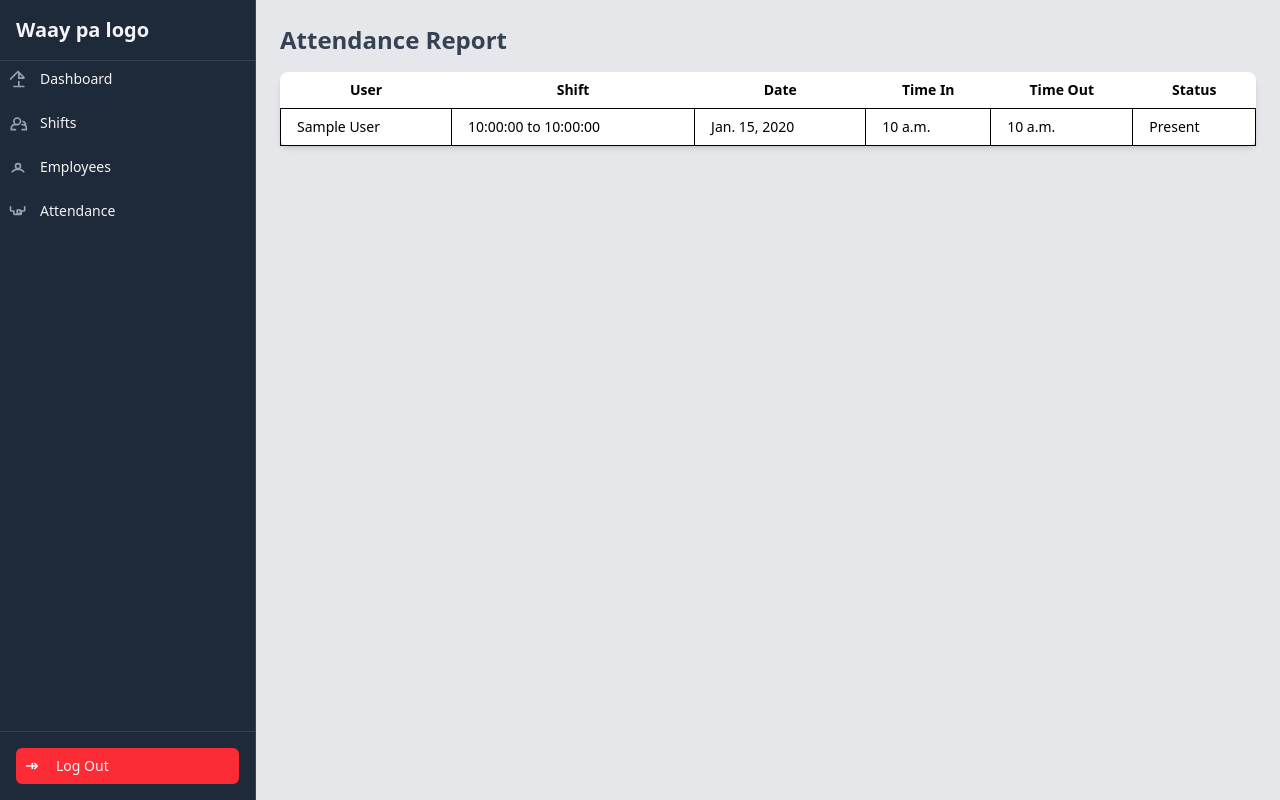
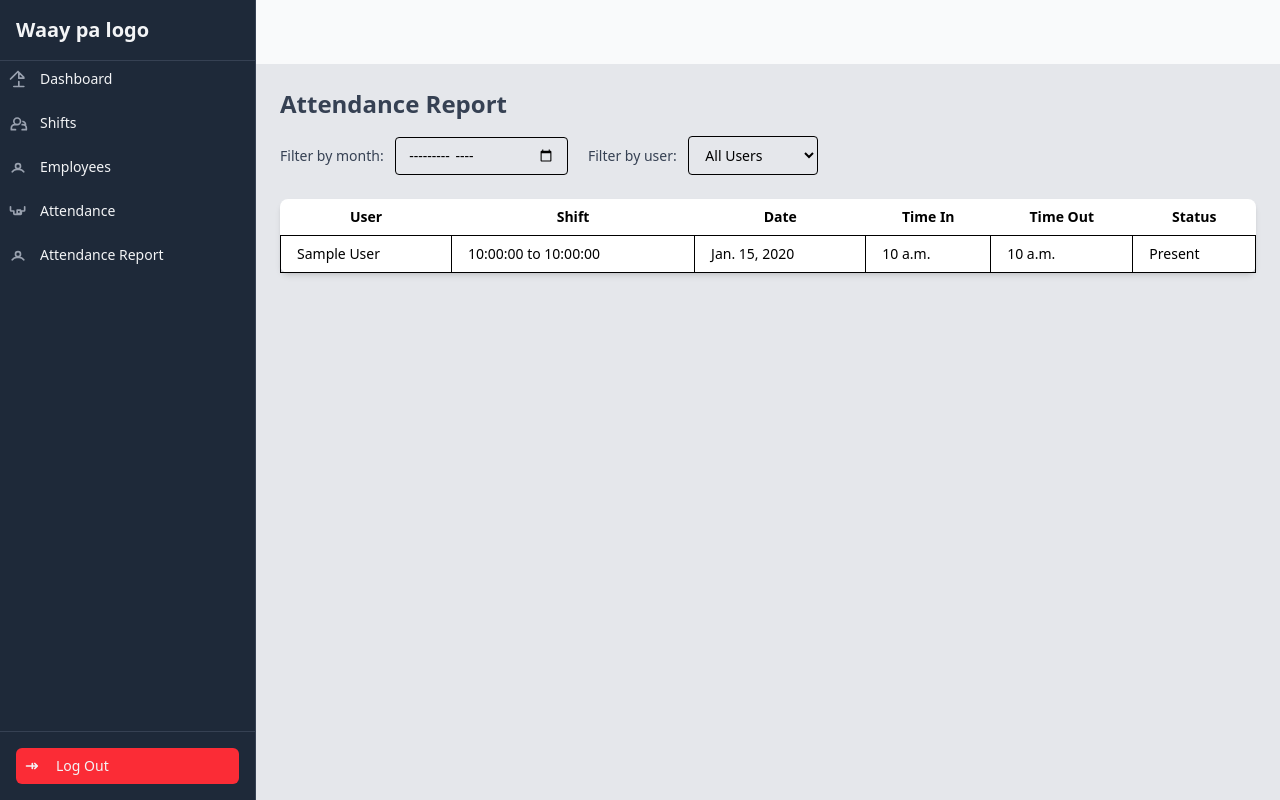
Before and after one commit to jafetpeter/finalproject, a Django app: page /attendance/report/ in a window 1280 px wide. Run offline with Django 4.2, Linux system fonts and the light colour scheme; tables that the repository leaves empty hold one stand-in row (values such as "Sample post").

Commit message:
attendance all goods, kulang pa dept kag dashboard

```diff
--- a/crud/static/Js/auto_hide_toast.js
+++ b/crud/static/Js/auto_hide_toast.js
@@ -3,6 +3,6 @@
     if (toastContainer) {
         setTimeout(() => {
             toastContainer.style.display = 'none';
-        }, 3000); // Auto-dismiss after 3 seconds
+        }, 3000);
     }
 });
--- a/crud/static/css/output.css
+++ b/crud/static/css/output.css
@@ -8,31 +8,18 @@
     --font-mono: ui-monospace, SFMono-Regular, Menlo, Monaco, Consolas, "Liberation Mono",
       "Courier New", monospace;
     --color-red-100: oklch(93.6% 0.032 17.717);
-    --color-red-300: oklch(80.8% 0.114 19.571);
     --color-red-500: oklch(63.7% 0.237 25.331);
     --color-red-600: oklch(57.7% 0.245 27.325);
     --color-red-800: oklch(44.4% 0.177 26.899);
     --color-yellow-100: oklch(97.3% 0.071 103.193);
-    --color-yellow-300: oklch(90.5% 0.182 98.111);
-    --color-yellow-500: oklch(79.5% 0.184 86.047);
     --color-yellow-800: oklch(47.6% 0.114 61.907);
     --color-green-100: oklch(96.2% 0.044 156.743);
-    --color-green-300: oklch(87.1% 0.15 154.449);
     --color-green-500: oklch(72.3% 0.219 149.579);
-    --color-green-600: oklch(62.7% 0.194 149.214);
     --color-green-800: oklch(44.8% 0.119 151.328);
     --color-blue-100: oklch(93.2% 0.032 255.585);
     --color-blue-500: oklch(62.3% 0.214 259.815);
     --color-blue-600: oklch(54.6% 0.245 262.881);
     --color-blue-700: oklch(48.8% 0.243 264.376);
-    --color-indigo-50: oklch(96.2% 0.018 272.314);
-    --color-indigo-200: oklch(87% 0.065 274.039);
-    --color-indigo-300: oklch(78.5% 0.115 274.713);
-    --color-indigo-400: oklch(67.3% 0.182 276.935);
-    --color-indigo-500: oklch(58.5% 0.233 277.117);
-    --color-indigo-600: oklch(51.1% 0.262 276.966);
-    --color-indigo-700: oklch(45.7% 0.24 277.023);
-    --color-indigo-800: oklch(39.8% 0.195 277.366);
     --color-gray-50: oklch(98.5% 0.002 247.839);
     --color-gray-100: oklch(96.7% 0.003 264.542);
     --color-gray-200: oklch(92.8% 0.006 264.531);
@@ -46,11 +33,11 @@
     --color-neutral-400: oklch(70.8% 0 0);
     --color-neutral-700: oklch(37.1% 0 0);
     --color-neutral-800: oklch(26.9% 0 0);
+    --color-black: #000;
     --color-white: #fff;
     --spacing: 0.25rem;
     --container-xs: 20rem;
     --container-md: 28rem;
-    --container-lg: 32rem;
     --container-xl: 36rem;
     --text-xs: 0.75rem;
     --text-xs--line-height: calc(1 / 0.75);
@@ -331,6 +318,12 @@
   .mb-8 {
     margin-bottom: calc(var(--spacing) * 8);
   }
+  .ml-2 {
+    margin-left: calc(var(--spacing) * 2);
+  }
+  .ml-4 {
+    margin-left: calc(var(--spacing) * 4);
+  }
   .block {
     display: block;
   }
@@ -955,9 +843,9 @@
       }
     }
   }
-  .focus\:border-blue-500 {
+  .focus\:border-black {
     &:focus {
-      border-color: var(--color-blue-500);
+      border-color: var(--color-black);
     }
   }
   .focus\:border-gray-500 {
@@ -965,19 +853,15 @@
       border-color: var(--color-gray-500);
     }
   }
-  .focus\:border-indigo-500 {
-    &:focus {
-      border-color: var(--color-indigo-500);
-    }
-  }
-  .focus\:border-indigo-600 {
-    &:focus {
-      border-color: var(--color-indigo-600);
-    }
-  }
   .focus\:border-transparent {
     &:focus {
       border-color: transparent;
+    }
+  }
+  .focus\:ring {
+    &:focus {
+      --tw-ring-shadow: var(--tw-ring-inset,) 0 0 0 calc(1px + var(--tw-ring-offset-width)) var(--tw-ring-color, currentcolor);
+      box-shadow: var(--tw-inset-shadow), var(--tw-inset-ring-shadow), var(--tw-ring-offset-shadow), var(--tw-ring-shadow), var(--tw-shadow);
     }
   }
   .focus\:ring-2 {
@@ -1203,6 +1072,59 @@
   inherits: false;
   initial-value: solid;
 }
+@property --tw-blur {
+  syntax: "*";
+  inherits: false;
+}
+@property --tw-brightness {
+  syntax: "*";
+  inherits: false;
+}
+@property --tw-contrast {
+  syntax: "*";
+  inherits: false;
+}
+@property --tw-grayscale {
+  syntax: "*";
+  inherits: false;
+}
+@property --tw-hue-rotate {
+  syntax: "*";
+  inherits: false;
+}
+@property --tw-invert {
+  syntax: "*";
+  inherits: false;
+}
+@property --tw-opacity {
+  syntax: "*";
+  inherits: false;
+}
+@property --tw-saturate {
+  syntax: "*";
+  inherits: false;
+}
+@property --tw-sepia {
+  syntax: "*";
+  inherits: false;
+}
+@property --tw-drop-shadow {
+  syntax: "*";
+  inherits: false;
+}
+@property --tw-drop-shadow-color {
+  syntax: "*";
+  inherits: false;
+}
+@property --tw-drop-shadow-alpha {
+  syntax: "<percentage>";
+  inherits: false;
+  initial-value: 100%;
+}
+@property --tw-drop-shadow-size {
+  syntax: "*";
+  inherits: false;
+}
 @property --tw-duration {
   syntax: "*";
   inherits: false;
@@ -1239,6 +1161,19 @@
       --tw-ring-offset-color: #fff;
       --tw-ring-offset-shadow: 0 0 #0000;
       --tw-outline-style: solid;
+      --tw-blur: initial;
+      --tw-brightness: initial;
+      --tw-contrast: initial;
+      --tw-grayscale: initial;
+      --tw-hue-rotate: initial;
+      --tw-invert: initial;
+      --tw-opacity: initial;
+      --tw-saturate: initial;
+      --tw-sepia: initial;
+      --tw-drop-shadow: initial;
+      --tw-drop-shadow-color: initial;
+      --tw-drop-shadow-alpha: 100%;
+      --tw-drop-shadow-size: initial;
       --tw-duration: initial;
     }
   }
--- a/crud/templates/attendance/attendance_list.html
+++ b/crud/templates/attendance/attendance_list.html
@@ -9,7 +9,7 @@
 <div class="flex min-h-screen bg-gray-50 text-sm">
   {% include "include/sidebar.html" %}
 
-  <div class="flex-1 p-6 bg-gray-100 transition-all duration-300 sm:ml-64" style="margin-top: 64px;">
+  <div class="flex-1 p-6 bg-gray-200 transition-all duration-300 sm:ml-64" style="margin-top: 64px;">
     <div class="mt-6">
       <div class="flex items-center justify-between mb-6">
         <h1 class="text-3xl font-extrabold text-gray-700 tracking-wide">Attendance Records</h1>
--- a/crud/templates/attendance/attendance_report.html
+++ b/crud/templates/attendance/attendance_report.html
@@ -1,4 +1,3 @@
-<!-- filepath: /c:/xampp/htdocs/finalproject/crud/templates/attendance/attendance_report.html -->
 {% extends "layout/base.html" %}
 
 {% block 'title' %} Attendance Report {% endblock 'title' %}
@@ -6,8 +5,40 @@
 {% block 'content' %}
 <div class="flex min-h-screen bg-gray-50 text-sm">
   {% include "include/sidebar.html" %}
-  <div class="flex-1 p-6 bg-gray-200 transition-all duration-300 sm:ml-64">
+  <div class="flex-1 p-6 bg-gray-200 transition-all duration-300 sm:ml-64" style="margin-top: 64px;">
     <h1 class="text-2xl font-semibold text-gray-700 mb-4">Attendance Report</h1>
+
+    <!-- Month Filter Form -->
+    <form method="get" class="mb-6" id="monthFilterForm">
+      <label for="month" class="text-sm font-medium text-gray-700 mr-2">Filter by month:</label>
+      <input
+        type="month"
+        id="month"
+        name="month"
+        value="{{ selected_month }}"
+        class="border rounded px-3 py-2 text-sm focus:outline-none focus:ring focus:border-black"
+      />
+
+      <label for="user" class="ml-4 text-sm font-medium text-gray-700 mr-2">Filter by user:</label>
+      <select
+        id="user"
+        name="user"
+        class="border rounded px-3 py-2 text-sm focus:outline-none focus:ring focus:border-black"
+      >
+        <option value="">All Users</option>
+        {% for u in users %}
+          <option value="{{ u.user_id }}" {% if u.user_id|stringformat:"s" == selected_user_id %}selected{% endif %}>
+            {{ u.full_name }}
+          </option>
+        {% endfor %}
+      </select>
+    </form>
+
+
+    {% if selected_month %}
+      <p class="mb-4 text-gray-600">Showing results for: <strong>{{ selected_month }}</strong></p>
+    {% endif %}
+
     <table class="table-auto w-full bg-white rounded-lg shadow-md">
       <thead>
         <tr>
@@ -29,9 +60,35 @@
           <td class="border px-4 py-2">{{ record.time_out }}</td>
           <td class="border px-4 py-2">{{ record.status }}</td>
         </tr>
+        {% empty %}
+        <tr>
+          <td colspan="6" class="text-center text-gray-500 py-4">No attendance records found.</td>
+        </tr>
         {% endfor %}
       </tbody>
     </table>
   </div>
 </div>
+
+<!-- Auto-submit script -->
+<script>
+  document.addEventListener("DOMContentLoaded", function () {
+    const monthInput = document.getElementById("month");
+    const userSelect = document.getElementById("user");
+    const form = document.getElementById("monthFilterForm");
+
+    if (monthInput) {
+      monthInput.addEventListener("change", function () {
+        form.submit();
+      });
+    }
+
+    if (userSelect) {
+      userSelect.addEventListener("change", function () {
+        form.submit();
+      });
+    }
+  });
+</script>
+
 {% endblock %}
--- a/crud/templates/include/sidebar.html
+++ b/crud/templates/include/sidebar.html
@@ -54,6 +54,14 @@
           Attendance
         </a>
       </li>
+      <li>
+        <a href="{% url 'attendance_report' %}" class="flex items-center p-2 rounded-md hover:bg-gray-700">
+          <svg class="w-5 h-5 mr-3 text-gray-400" fill="none" stroke="currentColor" stroke-width="2" viewBox="0 0 24 24">
+            <path stroke-linecap="round" stroke-linejoin="round" d="M5.121 17.804A7 7 0 0112 15a7 7 0 016.879 2.804M15 11a3 3 0 11-6 0 3 3 0 016 0z"></path>
+          </svg>
+          Attendance Report
+        </a>
+      </li>
     </ul>
 
     <!-- Log Out Button -->
--- a/crud/templates/layout/base.html
+++ b/crud/templates/layout/base.html
@@ -12,5 +12,6 @@
     {% include "include/ToastMessage.html" %}
     <script src="{% static 'Js/auto_hide_toast.js' %}"></script>
     <script src="{% static 'Js/sidebar.js' %}"></script>
+    <script src="{% static 'Js/attendance_filter.js' %}"></script>
 </body>
 </html>
--- a/crud/templates/user/user_list.html
+++ b/crud/templates/user/user_list.html
@@ -43,7 +43,7 @@
             {% for user in users %}
             <tr class="border-b border-gray-200 hover:bg-gray-50">
                 <td class="px-6 py-4 text-left">{{ forloop.counter }}</td>
-                <td class="px-6 py-4 text-left">{{ user.full_name }}</td>
+                <td class="px-6 py-3 text-left font-medium tracking-wider">{{ user.full_name }}</td>
                 <td class="px-6 py-4 text-left">
                   {% if user.shift %}
                       {{ user.shift.time_in }} - {{ user.shift.time_out }}
--- a/crud/views.py
+++ b/crud/views.py
@@ -1,11 +1,15 @@
 from django.shortcuts import render, redirect, get_object_or_404
 from django.contrib import messages
-from django.contrib.auth import logout
+from django.contrib.auth import logout, get_user_model
 from .models import Users, Shifts, Attendance
 from .forms import UserForm, ShiftForm, ChangePasswordForm, EditUserForm, AttendanceForm
 from django.contrib.auth.hashers import make_password, check_password
 from django.core.paginator import Paginator
 from django.db.models import Q
+from datetime import datetime
+from django.utils import timezone
+
+
 
 def dashboard(request):
     return render(request, 'dashboard/dashboard.html')
@@ -178,6 +182,32 @@
     return render(request, 'attendance/attendance_form.html', {'form': form, 'title': 'Add Attendance'})
 
 
+User = get_user_model()
+
 def attendance_report(request):
-    attendance_records = Attendance.objects.all().order_by('-date')  # Fetch all attendance records
-    return render(request, 'attendance/attendance_report.html', {'attendance_records': attendance_records, 'title': 'Attendance Report'})
+    month = request.GET.get('month')
+    user_id = request.GET.get('user')  # user filter from query params
+
+    attendance_records = Attendance.objects.all()
+
+    if month:
+        try:
+            year, month_num = map(int, month.split('-'))
+            attendance_records = attendance_records.filter(date__year=year, date__month=month_num)
+        except ValueError:
+            messages.error(request, "Invalid month format.")
+
+    if user_id:
+        attendance_records = attendance_records.filter(user__user_id=user_id)
+
+    attendance_records = attendance_records.order_by('-date')
+
+    users = Users.objects.all()
+
+    return render(request, 'attendance/attendance_report.html', {
+        'attendance_records': attendance_records,
+        'selected_month': month,
+        'selected_user_id': user_id,
+        'users': users,
+        'title': 'Attendance Report',
+    })
--- a/finalproject/settings.py
+++ b/finalproject/settings.py
@@ -122,6 +122,8 @@
 # https://docs.djangoproject.com/en/4.2/howto/static-files/
 
 STATIC_URL = 'static/'
+STATICFILES_DIRS = [BASE_DIR / 'static']
+
 
 # Default primary key field type
 # https://docs.djangoproject.com/en/4.2/ref/settings/#default-auto-field
```
Also changed, not shown: other parts of crud/static/css/output.css (+7 -127 lines), crud/static/Js/filterAttendance.js (added, +10 -0 lines).
